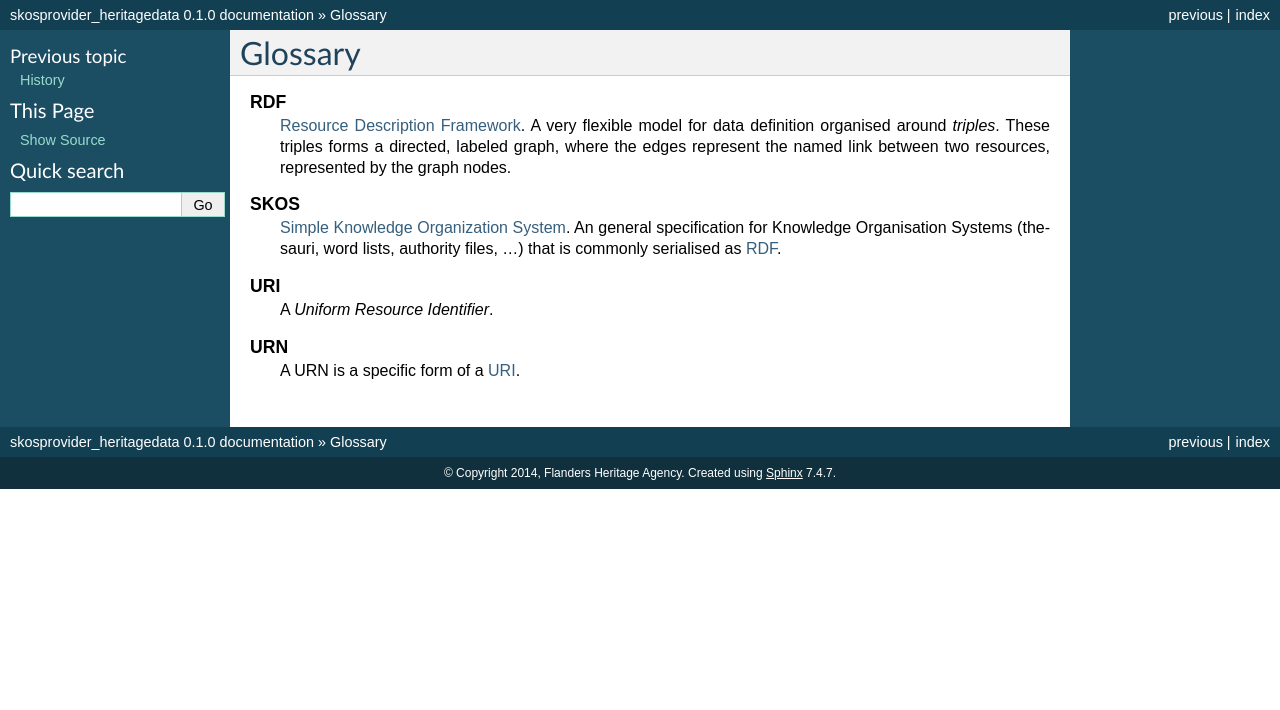
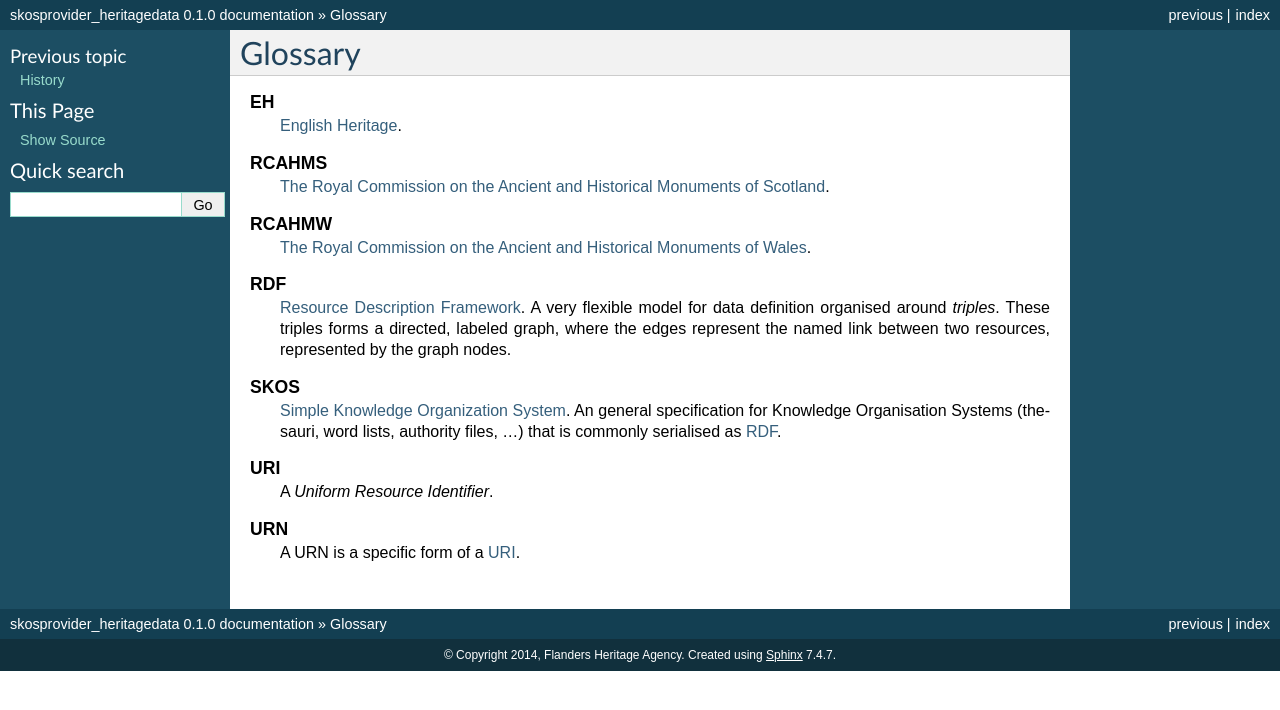
Before and after one commit to OnroerendErfgoed/skosprovider_heritagedata, a Sphinx documentation site: the page built from docs/source/glossary.rst, in a window 1280 px wide. Shown: the top 710 px of the page. Built offline with Sphinx 7.4.7, drawn with Linux system fonts in a browser that asks for light colours.

Commit message:
Documentation updates.

```diff
--- a/docs/source/glossary.rst
+++ b/docs/source/glossary.rst
@@ -22,3 +22,12 @@ Glossary
 
    URN
     A URN is a specific form of a :term:`URI`.
+
+   EH
+    `English Heritage <http://www.english-heritage.org.uk>`__.
+
+   RCAHMS
+    `The Royal Commission on the Ancient and Historical Monuments of Scotland <http://www.rcahms.gov.uk>`__.
+
+   RCAHMW
+    `The Royal Commission on the Ancient and Historical Monuments of Wales <http://www.rcahmw.gov.uk>`__.
```
Also changed, not shown: docs/source/general.rst (+19 -8 lines).
